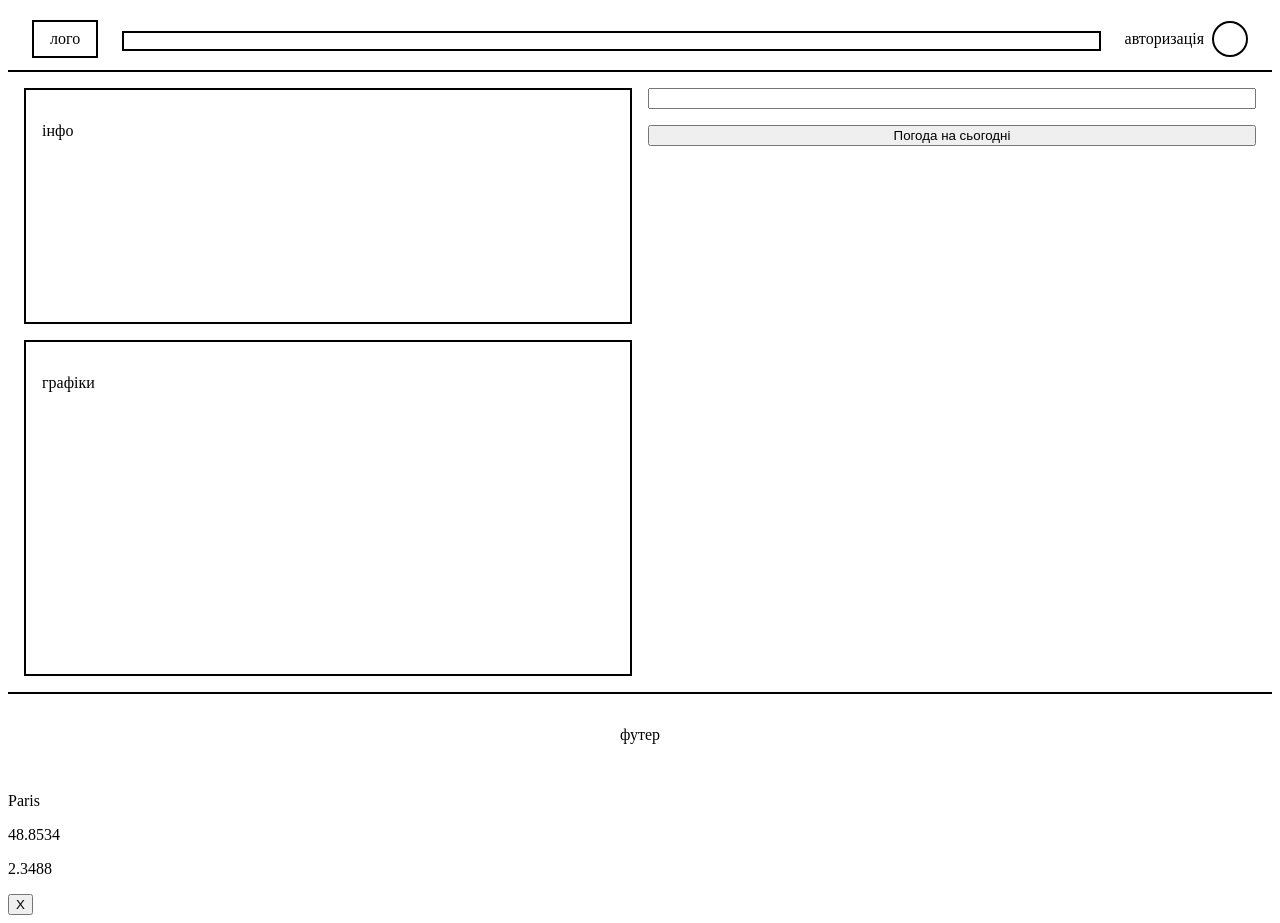
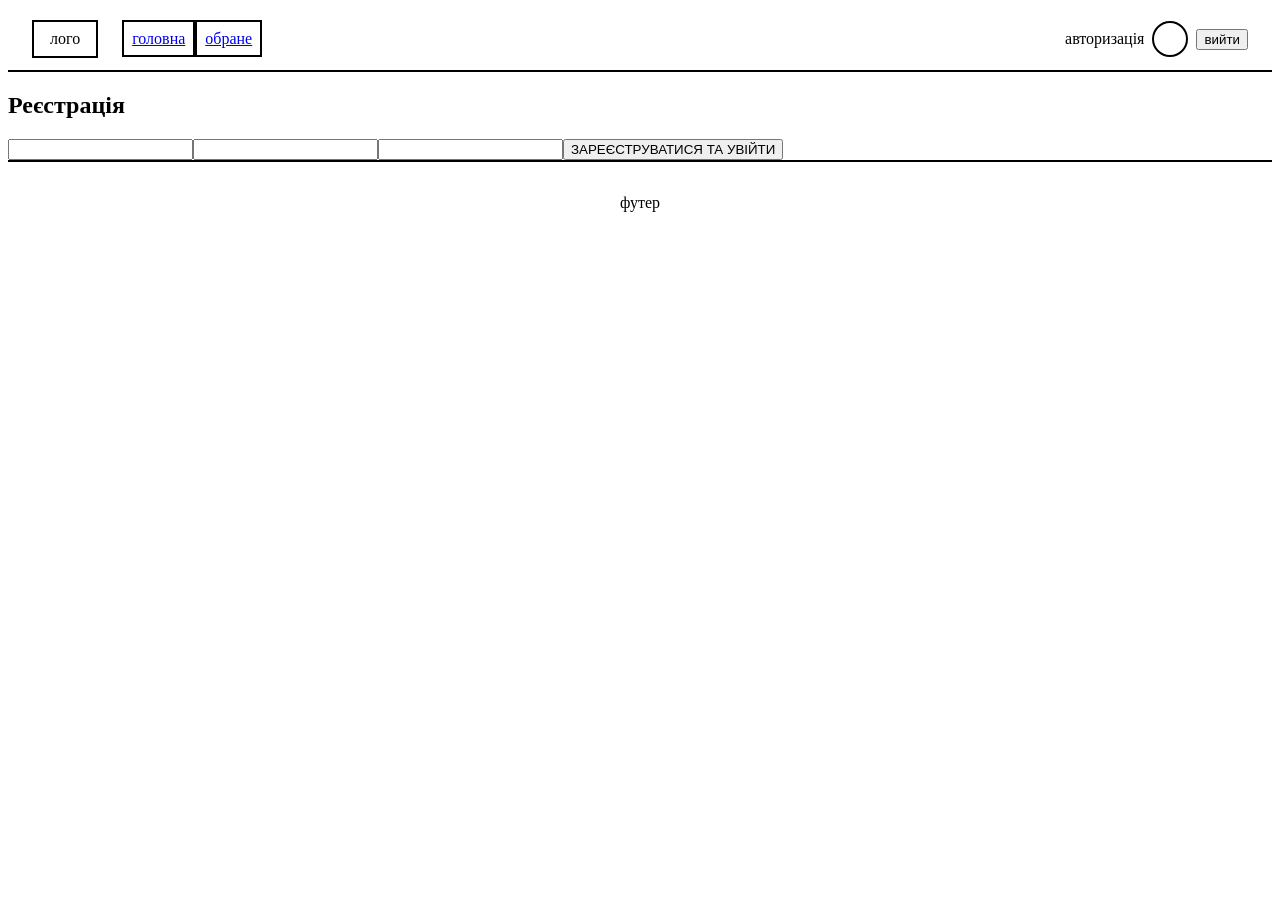
Before and after one commit to javidoru02-byte/Weather-manager, a React (Vite) app: page /auth in a window 1280 px wide. After the commit the page ends 800 px from the top, so only its background shows below. Built offline with nearby package versions, Linux system fonts and the light colour scheme; data requests are answered from the project's data file.

Commit message:
basic routing: main, favourite, login page

```diff
--- a/package.json
+++ b/package.json
@@ -23,6 +23,7 @@
     "react": "^19.2.7",
     "react-dom": "^19.2.7",
     "react-redux": "^9.3.0",
+    "react-router-dom": "^7.18.2",
     "redux": "^5.0.1",
     "redux-logger": "^3.0.6"
   },
--- a/src/App.jsx
+++ b/src/App.jsx
@@ -1,16 +1,24 @@
+import { Routes, Route } from "react-router-dom";
 import Header from "./components/header/header/header";
 import MainLayout from "./components/mainLayout/mainLayout/mainLayout";
 import Footer from "./components/footer/footer";
 import FavouritesList from "./components/header/favouritesList/FavouritesList";
+import AuthPage from "./components/auth/authPage";
 import "./App.css";
 
 function App() {
   return (
     <div className="app">
       <Header />
-      <MainLayout />
+      <main className="content">
+        <Routes>
+          <Route path="/" element={<MainLayout />} />
+          <Route path="/favourites" element={<FavouritesList />} />
+          <Route path="/auth" element={<AuthPage />} />
+        </Routes>
+      </main>
+
       <Footer />
-      <FavouritesList />
     </div>
   );
 }
--- /dev/null
+++ b/src/components/auth/authPage.jsx
@@ -0,0 +1,27 @@
+import { useNavigate } from "react-router-dom";
+import "./authPage.css";
+
+function AuthPage() {
+  const navigate = useNavigate();
+
+  function onSubmit(e) {
+    e.preventDefault();
+    navigate("/");
+  }
+
+  return (
+    <div className="authPage">
+      <div className="authCard">
+        <h2>Реєстрація</h2>
+        <form onSubmit={onSubmit}>
+          <input type="text"/>
+          <input type="email"/>
+          <input type="password"/>
+          <button type="submit">ЗАРЕЄСТРУВАТИСЯ ТА УВІЙТИ</button>
+        </form>
+      </div>
+    </div>
+  );
+}
+
+export default AuthPage;
--- a/src/components/header/favouritesList/FavouritesList.jsx
+++ b/src/components/header/favouritesList/FavouritesList.jsx
@@ -1,4 +1,5 @@
 import { useDispatch, useSelector } from "react-redux";
+
 import { useEffect } from "react";
 
 import FavouriteItem from "../favouriteItem/FavouriteItem";
--- a/src/components/header/login/login.jsx
+++ b/src/components/header/login/login.jsx
@@ -1,10 +1,18 @@
+import { useNavigate } from "react-router-dom";
 import './login.css';
 
 function Login() {
+  const navigate = useNavigate();
+
+  function onLogout() {
+    navigate("/auth");
+  }
+
   return (
     <div className="login">
       <span>авторизація</span>
       <div className="loginAvatar" />
+      <button className="logoutBtn" onClick={onLogout} title="Вийти">вийти</button>
     </div>
   );
 }
--- a/src/components/header/titleMenu/titleMenu.jsx
+++ b/src/components/header/titleMenu/titleMenu.jsx
@@ -1,10 +1,26 @@
+import { NavLink } from "react-router-dom";
 import "./titleMenu.css";
 
 function TitleMenu() {
   return (
-    <div className="titleMenu">
-      <button className="titleMenuButton"></button>
-    </div>
+    <nav className="titleMenu">
+      <NavLink
+        to="/"
+        className={({ isActive }) =>
+          isActive ? "titleMenuButton active" : "titleMenuButton"
+        }
+      >
+        головна
+      </NavLink>
+      <NavLink
+        to="/favourites"
+        className={({ isActive }) =>
+          isActive ? "titleMenuButton active" : "titleMenuButton"
+        }
+      >
+        обране
+      </NavLink>
+    </nav>
   );
 }
 
--- a/src/components/mainLayout/mainLayout/mainLayout.jsx
+++ b/src/components/mainLayout/mainLayout/mainLayout.jsx
@@ -1,6 +1,6 @@
 import InfoPanel from "../infoPanel/infoPanel";
 import ChartsPanel from "../chartsPanel/chartsPanel";
-import Buttons from "../buttons/buttons";
+import Buttons from "../Buttons/Buttons";
 import "./mainLayout.css";
 
 function MainLayout() {
--- a/src/main.jsx
+++ b/src/main.jsx
@@ -1,5 +1,6 @@
 import { StrictMode } from "react";
 import { createRoot } from "react-dom/client";
+import { BrowserRouter } from 'react-router-dom';
 import { Provider } from "react-redux";
 
 import "./index.css";
@@ -9,7 +10,9 @@ import store from "./store";
 createRoot(document.getElementById("root")).render(
   <StrictMode>
     <Provider store={store}>
-      <App />
+      <BrowserRouter>
+        <App />
+      </BrowserRouter>
     </Provider>
   </StrictMode>,
 );
```
Also changed, not shown: src/components/header/userProfile/userProfile.jsx (added, +19 -0 lines), src/components/auth/authPage.css (added), src/components/header/userProfile/userProfile.css (added), 1 other file (tests, documents, lock files or other folders).
